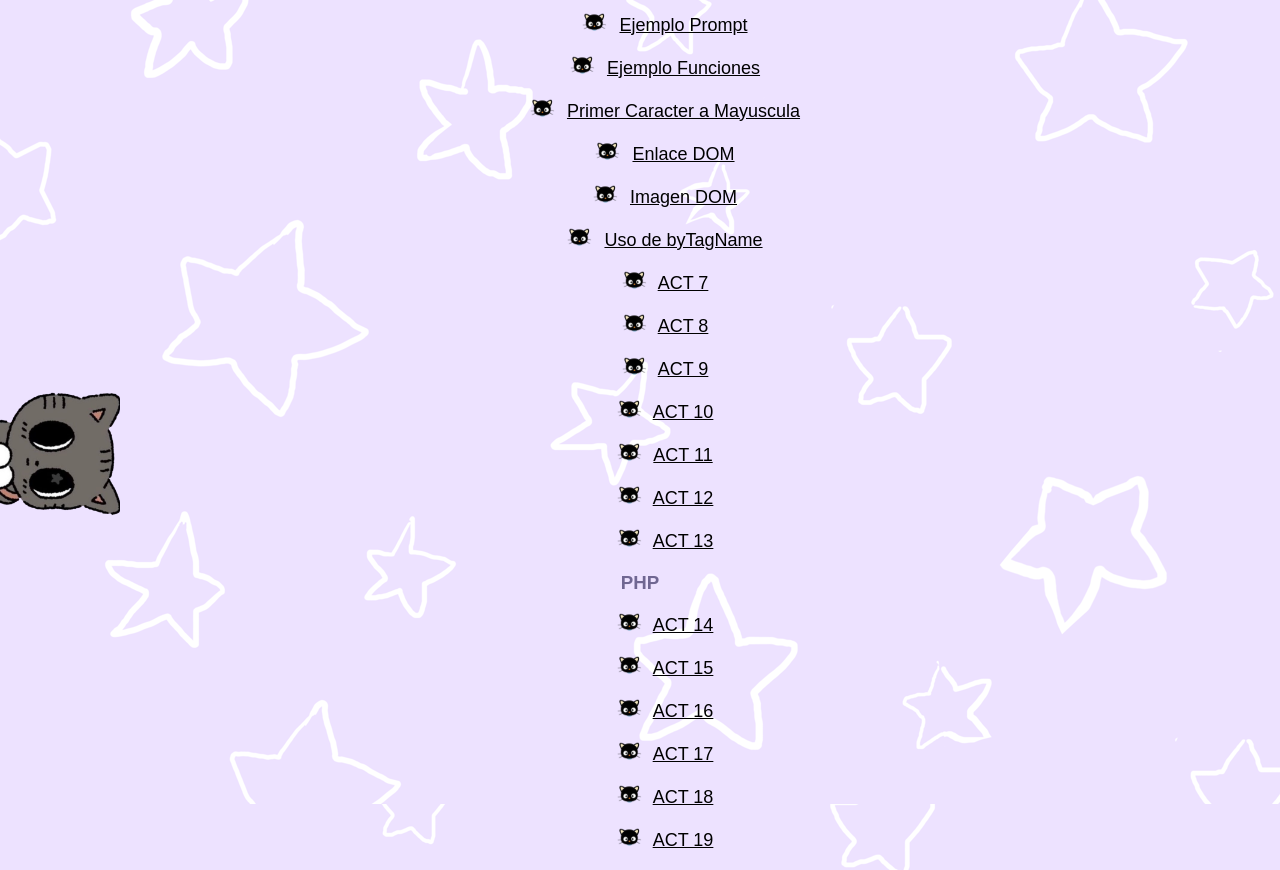
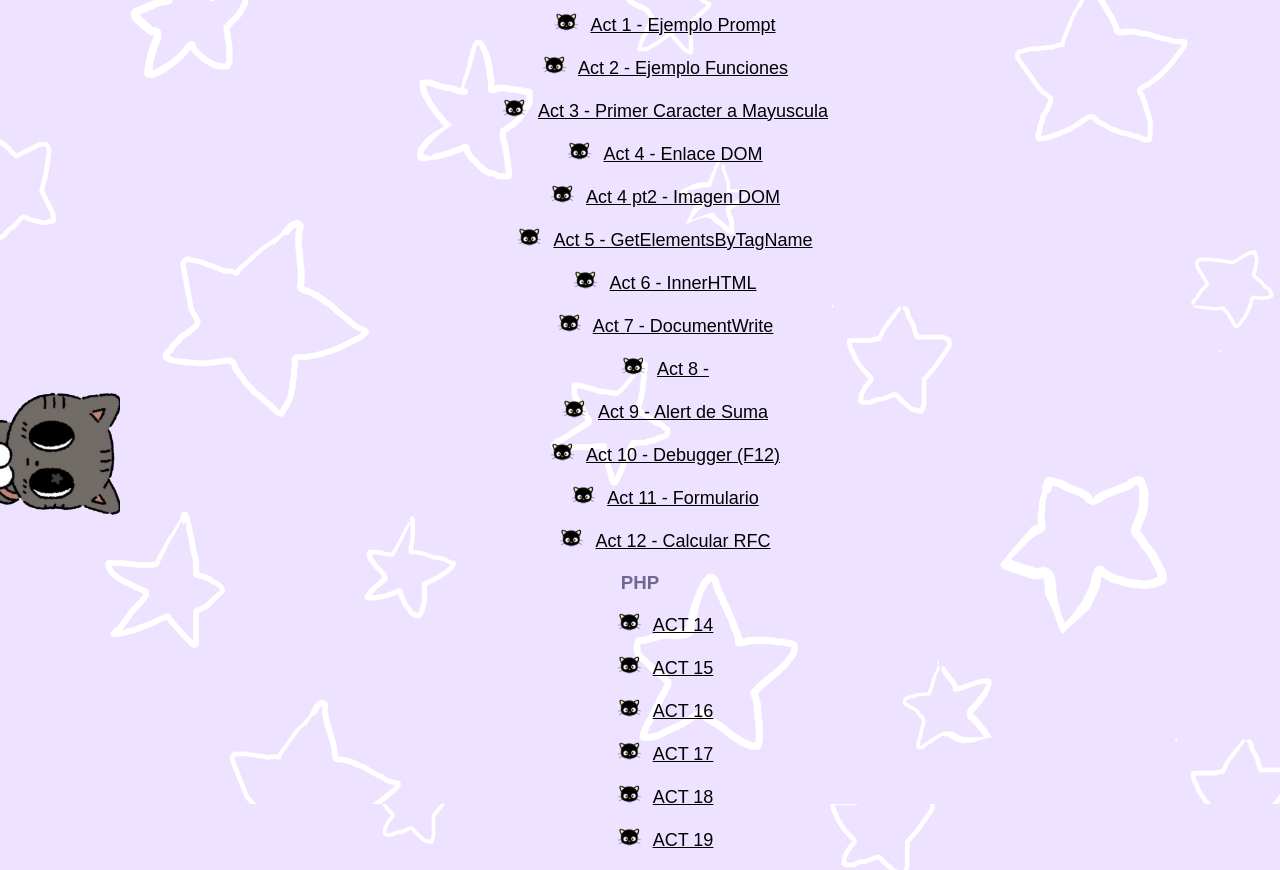
Before and after one commit to beomchip/app_web, a plain HTML site: page parcial3/index.html in a window 1280 px wide. Shown: the part 101-971 px from the top of the page. Drawn offline with Linux system fonts and the light colour scheme; a web font is replaced by a local one.

Commit message:
mm actu index

```diff
--- a/parcial3/index.html
+++ b/parcial3/index.html
@@ -35,43 +35,43 @@
 
     <ul style="list-style-image: url('asset/chocohead.png'); text-align:center; list-style-position: inside;">
         <li>
-            <a href="ej1_prompt.html" style="color: black;">Ejemplo Prompt</a>
+            <a href="ej1_prompt.html" style="color: black;">Act 1 - Ejemplo Prompt</a>
         </li>
         <li>
-            <a href="ej2_funciones.html" style="color: black;">Ejemplo Funciones</a>
+            <a href="ej2_funciones.html" style="color: black;">Act 2 - Ejemplo Funciones</a>
         </li>
         <li>
-            <a href="act1_cadenas.html" style="color: black;">Primer Caracter a Mayuscula</a>
+            <a href="act1_cadenas.html" style="color: black;">Act 3 - Primer Caracter a Mayuscula</a>
         </li>
         <li>
-            <a href="ej3_enlaceDOM.html" style="color: black;">Enlace DOM</a>
+            <a href="ej3_enlaceDOM.html" style="color: black;">Act 4 - Enlace DOM</a>
         </li>
         <li>
-            <a href="act2_imgDOM.html" style="color: black;">Imagen DOM</a>
+            <a href="act2_imgDOM.html" style="color: black;">Act 4 pt2 - Imagen DOM</a>
         </li>
         <li>
-            <a href="act5_byTagName.html" style="color: black;">Uso de byTagName</a>
+            <a href="act5_byTagName.html" style="color: black;">Act 5 - GetElementsByTagName</a>
         </li>
         <li>
-            <a href="act20.php" style="color: black;">ACT 7</a>
+            <a href="innerHTML.html" style="color: black;">Act 6 - InnerHTML</a>
         </li>
         <li>
-            <a href="act21.php" style="color: black;">ACT 8</a>
+            <a href="documentWrite.html" style="color: black;">Act 7 - DocumentWrite</a>
         </li>
         <li>
-            <a href="act22.php" style="color: black;">ACT 9</a>
+            <a href="act6_ejemplos_DOM.html" style="color: black;">Act 8 - </a>
         </li>
         <li>
-            <a href="act23.php" style="color: black;">ACT 10</a>
+            <a href="windowAlert.html" style="color: black;">Act 9 - Alert de Suma</a>
         </li>
         <li>
-            <a href="act24.php" style="color: black;">ACT 11</a>
+            <a href="debuggerF12.html" style="color: black;">Act 10 - Debugger (F12)</a>
         </li>
         <li>
-            <a href="act25.php" style="color: black;">ACT 12</a>
+            <a href="act12_formulario.html" style="color: black;">Act 11 - Formulario </a>
         </li>
         <li>
-            <a href="act26.php" style="color: black;">ACT 13</a>
+            <a href="act13_rfc.html" style="color: black;">Act 12 - Calcular RFC</a>
         </li>
     </ul>
 
```
